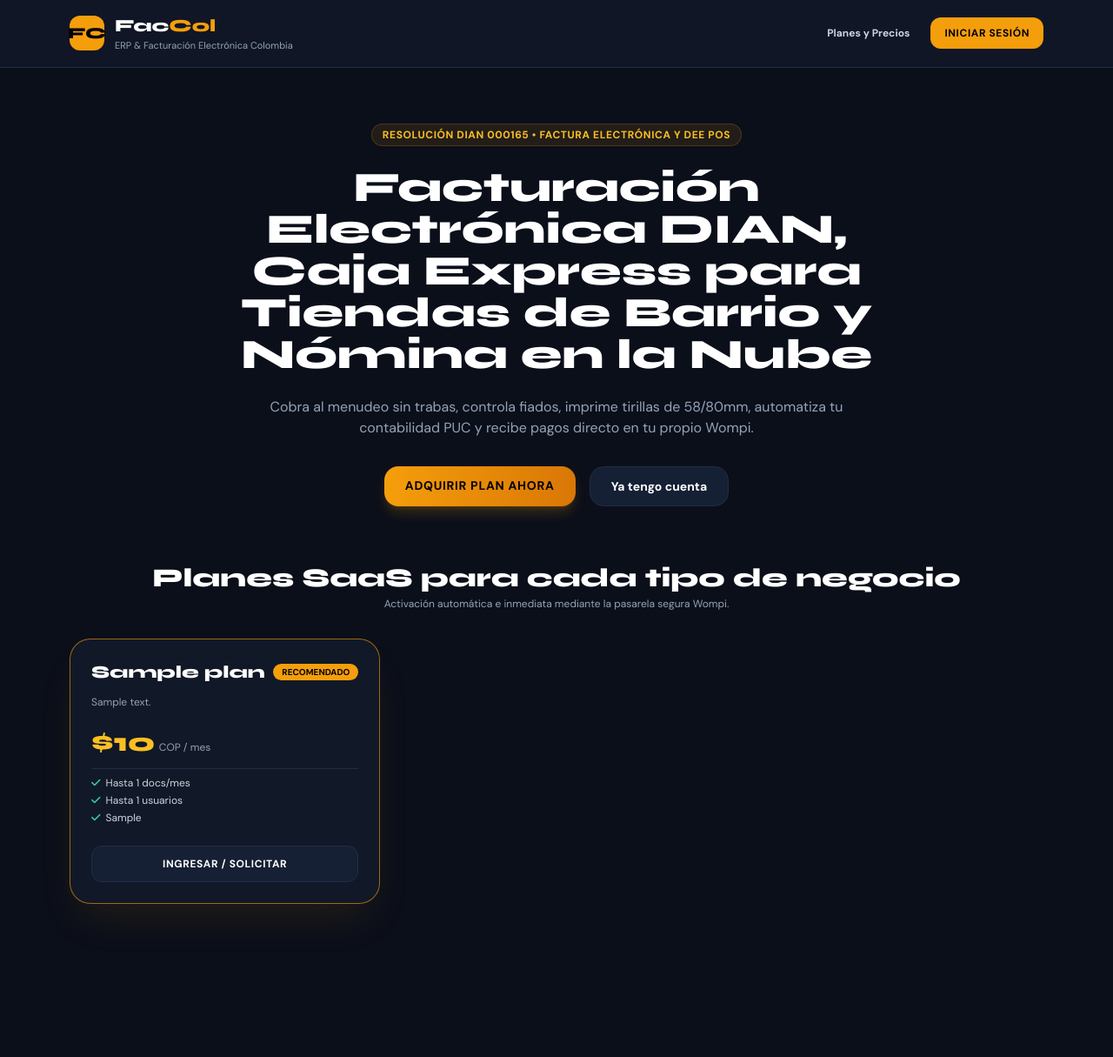
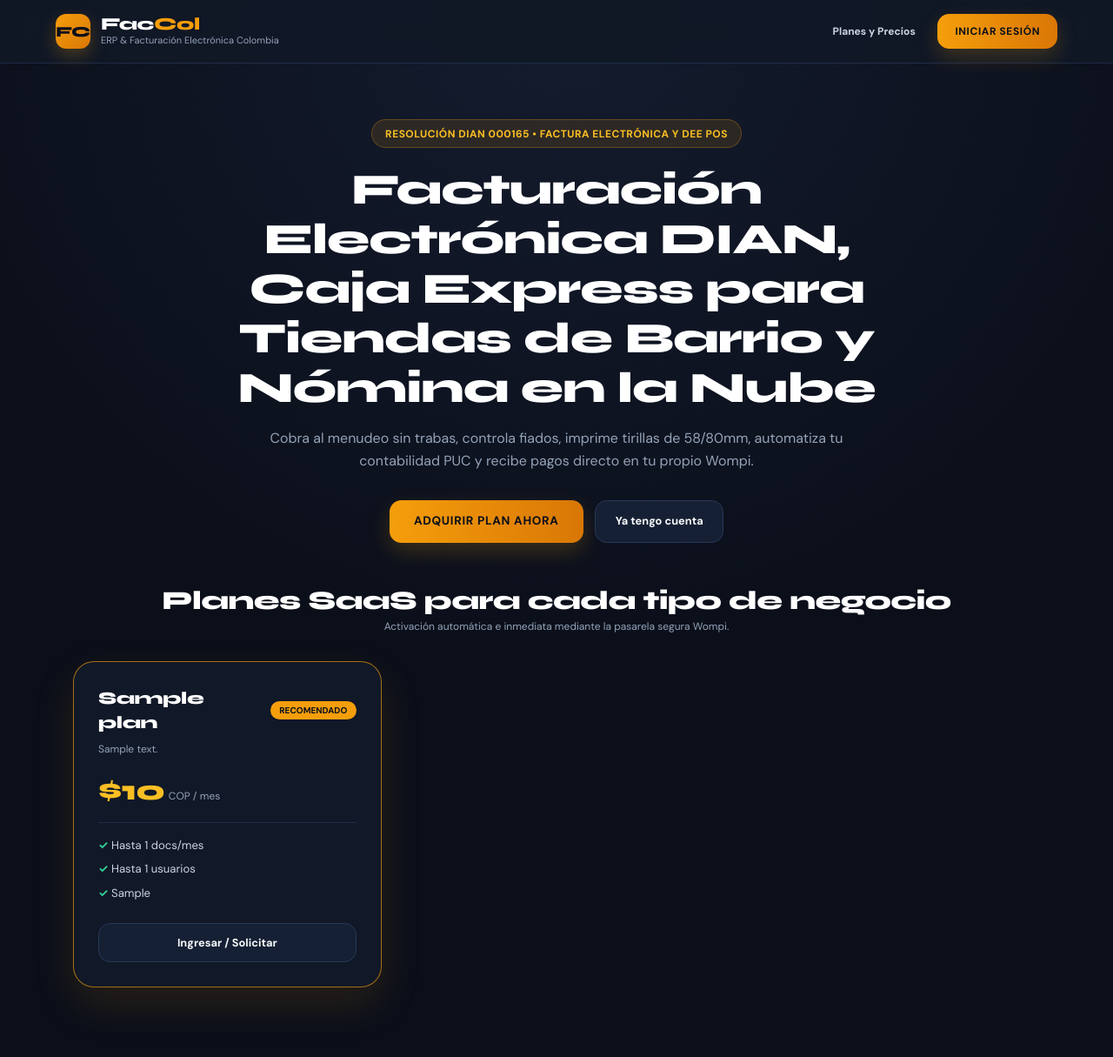
Before and after one commit to osdavene/FacCol, a Django app: page / in a window 1280 px wide. Shown: the whole page at 87% size. Before the commit the page ends 1051 px from the top, so only its background shows below. Run offline with Django 5.2, Linux system fonts and the light colour scheme; tables that the repository leaves empty hold one stand-in row (values such as "Sample post"); parts of the project's set-up code (start-up, migrations or seed data) failed here and were passed over; some libraries are stand-ins or nearby versions.

Commit message:
Corregir carga de estilos locales y CSS resiliente en la pagina principal y retorno Wompi

```diff
--- a/templates/core/landing.html
+++ b/templates/core/landing.html
@@ -9,37 +9,150 @@
     <link rel="preconnect" href="https://fonts.gstatic.com" crossorigin>
     <link href="https://fonts.googleapis.com/css2?family=Syne:wght@600;700;800&family=DM+Sans:wght@400;500;700&display=swap" rel="stylesheet">
     <link href="https://cdnjs.cloudflare.com/ajax/libs/font-awesome/6.5.0/css/all.min.css" rel="stylesheet">
+
+    <!-- Estilos Compilados Locales FacCol (inmune a bloqueadores CDN / Brave Shields) -->
+    <link rel="stylesheet" href="{% static 'css/app.css' %}">
+
+    <!-- Tailwind CDN como refuerzo -->
     <script src="https://cdn.tailwindcss.com"></script>
-    <script defer src="https://unpkg.com/alpinejs@3.x.x/dist/cdn.min.js"></script>
+    <script>
+        if (window.tailwind) {
+            tailwind.config = {
+                darkMode: 'class',
+                theme: {
+                    extend: {
+                        colors: { amber: { 400: '#fbbf24', 500: '#f59e0b', 600: '#d97706' } },
+                        fontFamily: { sans: ['DM Sans', 'sans-serif'], display: ['Syne', 'sans-serif'] }
+                    }
+                }
+            }
+        }
+    </script>
+
+    <!-- Estilos Críticos Resilientes (garantizan diseño completo aun con bloqueadores estrictos) -->
     <style>
-        body { background: #0b0f1a; color: #e2e8f0; font-family: 'DM Sans', system-ui, sans-serif; }
+        *, *::before, *::after { box-sizing: border-box; }
+        body {
+            margin: 0;
+            background: radial-gradient(circle at top center, #141c2e 0%, #0b0f1a 55%);
+            color: #e2e8f0;
+            font-family: 'DM Sans', system-ui, -apple-system, sans-serif;
+            min-height: 100vh;
+        }
         .font-display { font-family: 'Syne', system-ui, sans-serif; }
+        a { text-decoration: none; color: inherit; }
+        .fc-header {
+            position: sticky;
+            top: 0;
+            z-index: 40;
+            background: rgba(17, 24, 39, 0.92);
+            backdrop-filter: blur(12px);
+            border-bottom: 1px solid #1e2d47;
+        }
+        .fc-container { max-width: 72rem; margin: 0 auto; padding: 0 1.25rem; }
+        .fc-header-inner { display: flex; align-items: center; justify-content: space-between; padding: 1rem 0; gap: 1rem; }
+        .fc-brand { display: flex; align-items: center; gap: 0.75rem; }
+        .fc-logo {
+            width: 2.5rem; height: 2.5rem; border-radius: 0.75rem;
+            background: linear-gradient(135deg, #f59e0b, #d97706);
+            color: #0b0f1a; font-weight: 900; font-size: 1.05rem;
+            display: flex; align-items: center; justify-content: center;
+            box-shadow: 0 8px 20px rgba(245, 158, 11, 0.25);
+        }
+        .fc-nav { display: flex; align-items: center; gap: 0.85rem; }
+        .fc-btn-amber {
+            display: inline-flex; align-items: center; justify-content: center; gap: 0.5rem;
+            background: linear-gradient(90deg, #f59e0b, #d97706);
+            color: #0b0f1a !important; font-weight: 800; font-size: 0.75rem;
+            text-transform: uppercase; letter-spacing: 0.05em;
+            padding: 0.7rem 1.25rem; border-radius: 0.85rem; border: none; cursor: pointer;
+            box-shadow: 0 10px 25px rgba(245, 158, 11, 0.2);
+            transition: transform 0.15s ease, filter 0.15s ease;
+        }
+        .fc-btn-amber:hover { filter: brightness(1.08); transform: translateY(-1px); }
+        .fc-btn-purple {
+            display: inline-flex; align-items: center; justify-content: center; gap: 0.5rem; width: 100%;
+            background: linear-gradient(90deg, #9333ea, #7e22ce);
+            color: #ffffff !important; font-weight: 800; font-size: 0.75rem;
+            text-transform: uppercase; letter-spacing: 0.05em;
+            padding: 0.85rem 1.25rem; border-radius: 0.85rem; border: none; cursor: pointer;
+            box-shadow: 0 10px 25px rgba(147, 51, 234, 0.25);
+            transition: filter 0.15s ease;
+        }
+        .fc-btn-purple:hover { filter: brightness(1.1); }
+        .fc-btn-dark {
+            display: inline-flex; align-items: center; justify-content: center; gap: 0.5rem;
+            background: #162034; color: #f8fafc !important; font-weight: 700; font-size: 0.8rem;
+            padding: 0.75rem 1.4rem; border-radius: 0.85rem; border: 1px solid #263859;
+            transition: border-color 0.15s ease, background 0.15s ease;
+        }
+        .fc-btn-dark:hover { border-color: #f59e0b; background: #1c2942; }
+        .fc-hero { padding: 4rem 0 3rem; text-align: center; }
+        .fc-pill {
+            display: inline-flex; align-items: center; gap: 0.5rem;
+            padding: 0.4rem 0.95rem; border-radius: 9999px;
+            background: rgba(245, 158, 11, 0.12); border: 1px solid rgba(245, 158, 11, 0.28);
+            color: #fbbf24; font-size: 0.75rem; font-weight: 700; text-transform: uppercase; letter-spacing: 0.04em;
+        }
+        .fc-hero-title {
+            font-size: clamp(2rem, 4vw, 3.1rem); font-weight: 900; color: #ffffff;
+            line-height: 1.15; max-width: 52rem; margin: 1.25rem auto 1rem;
+        }
+        .fc-hero-sub { color: #94a3b8; font-size: 1rem; max-width: 42rem; margin: 0 auto 2rem; line-height: 1.6; }
+        .fc-plans-grid {
+            display: grid; grid-template-columns: repeat(1, minmax(0, 1fr)); gap: 1.5rem;
+        }
+        @media (min-width: 768px) {
+            .fc-plans-grid { grid-template-columns: repeat(3, minmax(0, 1fr)); }
+        }
+        .fc-card {
+            background: #111827; border: 1px solid #1e2d47; border-radius: 1.5rem;
+            padding: 1.75rem; display: flex; flex-direction: column; justify-content: space-between; gap: 1.5rem;
+            box-shadow: 0 20px 45px rgba(0, 0, 0, 0.35);
+        }
+        .fc-card-featured { border-color: rgba(245, 158, 11, 0.65); box-shadow: 0 20px 50px rgba(245, 158, 11, 0.12); }
+        .fc-price { font-size: 2rem; font-weight: 900; color: #fbbf24; }
+        .fc-features { border-top: 1px solid #1e2d47; padding-top: 1rem; margin-top: 0.75rem; display: flex; flex-direction: column; gap: 0.5rem; font-size: 0.82rem; color: #cbd5e1; }
+        .fc-modal-backdrop {
+            display: none; position: fixed; inset: 0; z-index: 60;
+            background: rgba(5, 8, 15, 0.8); backdrop-filter: blur(6px);
+            align-items: center; justify-content: center; padding: 1rem;
+        }
+        .fc-modal-backdrop.is-open { display: flex; }
+        .fc-modal-box {
+            background: #111827; border: 1px solid #263859; border-radius: 1.5rem;
+            padding: 1.75rem; width: 100%; max-width: 28rem; box-shadow: 0 25px 60px rgba(0,0,0,0.6);
+        }
+        .fc-input {
+            width: 100%; background: #162034; border: 1px solid #263859; border-radius: 0.75rem;
+            padding: 0.65rem 0.85rem; color: #ffffff; font-size: 0.85rem; margin-top: 0.35rem;
+        }
+        .fc-input:focus { outline: none; border-color: #f59e0b; }
     </style>
 </head>
-<body class="bg-[#0b0f1a] text-slate-200 min-h-screen" x-data="{ modalPlan: false, planSelId: '', planSelNombre: '', planSelPrecio: '' }">
+<body>
 
     <!-- Header -->
-    <header class="border-b border-[#1e2d47] bg-[#111827]/90 backdrop-blur sticky top-0 z-40">
-        <div class="max-w-6xl mx-auto px-4 py-4 flex items-center justify-between">
-            <div class="flex items-center gap-3">
-                <div class="w-10 h-10 bg-amber-500 rounded-xl flex items-center justify-center font-display font-black text-black text-lg">FC</div>
+    <header class="fc-header">
+        <div class="fc-container fc-header-inner">
+            <div class="fc-brand">
+                <div class="fc-logo font-display">FC</div>
                 <div>
-                    <div class="font-display font-black text-xl text-white">Fac<span class="text-amber-500">Col</span></div>
-                    <div class="text-[11px] text-slate-400">ERP & Facturación Electrónica Colombia</div>
+                    <div class="font-display font-black text-xl text-white leading-none">
+                        Fac<span style="color:#f59e0b;">Col</span>
+                    </div>
+                    <div class="text-[11px] text-slate-400">ERP &amp; Facturación Electrónica Colombia</div>
                 </div>
             </div>
-            <div class="flex items-center gap-3">
-                <a href="#planes" class="text-xs font-bold text-slate-300 hover:text-amber-400 px-3 py-2 transition">Planes y Precios</a>
-                <a href="{% url 'usuarios:login' %}"
-                   class="px-4 py-2.5 rounded-xl bg-amber-500 hover:bg-amber-400 text-black font-extrabold text-xs uppercase tracking-wider transition">
-                    Iniciar Sesión
-                </a>
+            <div class="fc-nav">
+                <a href="#planes" class="text-xs font-bold text-slate-300 hover:text-amber-400 px-3 py-2">Planes y Precios</a>
+                <a href="{% url 'usuarios:login' %}" class="fc-btn-amber">Iniciar Sesión</a>
             </div>
         </div>
     </header>
 
     {% if messages %}
-    <div class="max-w-4xl mx-auto px-4 pt-6 space-y-2">
+    <div class="fc-container pt-6 space-y-2">
         {% for message in messages %}
         <div class="p-3.5 rounded-2xl text-xs font-semibold border bg-[#162034] border-amber-500/30 text-amber-300">
             {{ message }}
@@ -49,110 +162,122 @@
     {% endif %}
 
     <!-- Hero -->
-    <section class="max-w-6xl mx-auto px-4 py-16 text-center space-y-6">
-        <span class="inline-flex items-center gap-2 px-3 py-1 rounded-full bg-amber-500/10 border border-amber-500/20 text-amber-400 text-xs font-bold uppercase tracking-wider">
+    <section class="fc-container fc-hero">
+        <span class="fc-pill">
             Resolución DIAN 000165 • Factura Electrónica y DEE POS
         </span>
-        <h1 class="font-display font-black text-4xl sm:text-5xl text-white max-w-3xl mx-auto leading-tight">
+        <h1 class="font-display fc-hero-title">
             Facturación Electrónica DIAN, Caja Express para Tiendas de Barrio y Nómina en la Nube
         </h1>
-        <p class="text-slate-400 text-sm sm:text-base max-w-2xl mx-auto">
+        <p class="fc-hero-sub">
             Cobra al menudeo sin trabas, controla fiados, imprime tirillas de 58/80mm, automatiza tu contabilidad PUC y recibe pagos directo en tu propio Wompi.
         </p>
-        <div class="flex flex-wrap justify-center gap-4 pt-2">
-            <a href="#planes" class="px-6 py-3 rounded-2xl bg-gradient-to-r from-amber-500 to-amber-600 text-black font-black text-sm uppercase tracking-wider shadow-lg shadow-amber-500/20">
+        <div style="display:flex; flex-wrap:wrap; justify-content:center; gap:0.85rem;">
+            <a href="#planes" class="fc-btn-amber" style="padding:0.9rem 1.75rem; font-size:0.85rem;">
                 Adquirir Plan Ahora
             </a>
-            <a href="{% url 'usuarios:login' %}" class="px-6 py-3 rounded-2xl bg-[#162034] border border-[#1e2d47] hover:border-amber-500/40 text-white font-bold text-sm">
+            <a href="{% url 'usuarios:login' %}" class="fc-btn-dark">
                 Ya tengo cuenta
             </a>
         </div>
     </section>
 
     <!-- Catálogo de Planes -->
-    <section id="planes" class="max-w-6xl mx-auto px-4 pb-20 space-y-8">
+    <section id="planes" class="fc-container pb-20 space-y-8">
         <div class="text-center">
             <h2 class="font-display font-extrabold text-3xl text-white">Planes SaaS para cada tipo de negocio</h2>
             <p class="text-xs text-slate-400 mt-1">Activación automática e inmediata mediante la pasarela segura Wompi.</p>
         </div>
 
-        <div class="grid grid-cols-1 md:grid-cols-3 gap-6">
+        <div class="fc-plans-grid">
             {% for p in planes %}
-            <div class="bg-[#111827] border {% if p.destacado %}border-amber-500/60 shadow-2xl shadow-amber-500/10{% else %}border-[#1e2d47]{% endif %} rounded-3xl p-6 flex flex-col justify-between space-y-6">
-                <div class="space-y-3">
-                    <div class="flex items-center justify-between">
-                        <h3 class="font-display font-extrabold text-xl text-white">{{ p.nombre }}</h3>
+            <div class="fc-card {% if p.destacado %}fc-card-featured{% endif %}">
+                <div>
+                    <div style="display:flex; align-items:center; justify-content:space-between; gap:0.5rem;">
+                        <h3 class="font-display font-extrabold text-xl text-white" style="margin:0;">{{ p.nombre }}</h3>
                         {% if p.destacado %}
-                        <span class="px-2.5 py-0.5 rounded-full text-[10px] font-black uppercase bg-amber-500 text-black">Recomendado</span>
+                        <span style="padding:0.2rem 0.65rem; border-radius:9999px; font-size:10px; font-weight:900; text-transform:uppercase; background:#f59e0b; color:#0b0f1a;">Recomendado</span>
                         {% endif %}
                     </div>
-                    <p class="text-xs text-slate-400">{{ p.descripcion }}</p>
-                    <div class="pt-2">
-                        <span class="font-display font-black text-3xl text-amber-400">${{ p.precio_mensual|floatformat:0|intcomma }}</span>
+                    <p class="text-xs text-slate-400 mt-2">{{ p.descripcion }}</p>
+                    <div class="pt-4">
+                        <span class="font-display fc-price">${{ p.precio_mensual|floatformat:0|intcomma }}</span>
                         <span class="text-xs text-slate-400">COP / mes</span>
                     </div>
-                    <div class="text-xs text-slate-300 space-y-1 pt-2 border-t border-[#1e2d47]">
-                        <div><i class="fas fa-check text-emerald-400 mr-1.5"></i>{% if p.limite_facturas_mes == 0 %}Documentos ilimitados{% else %}Hasta {{ p.limite_facturas_mes }} docs/mes{% endif %}</div>
-                        <div><i class="fas fa-check text-emerald-400 mr-1.5"></i>{% if p.limite_usuarios == 0 %}Usuarios ilimitados{% else %}Hasta {{ p.limite_usuarios }} usuarios{% endif %}</div>
+                    <div class="fc-features">
+                        <div><span style="color:#34d399; font-weight:bold;">✓</span> {% if p.limite_facturas_mes == 0 %}Documentos ilimitados{% else %}Hasta {{ p.limite_facturas_mes }} docs/mes{% endif %}</div>
+                        <div><span style="color:#34d399; font-weight:bold;">✓</span> {% if p.limite_usuarios == 0 %}Usuarios ilimitados{% else %}Hasta {{ p.limite_usuarios }} usuarios{% endif %}</div>
                         {% for item in p.lista_caracteristicas %}
-                        <div><i class="fas fa-check text-emerald-400 mr-1.5"></i>{{ item }}</div>
+                        <div><span style="color:#34d399; font-weight:bold;">✓</span> {{ item }}</div>
                         {% endfor %}
                     </div>
                 </div>
 
                 {% if p.precio_mensual > 0 and wompi_platform.enabled %}
                 <button type="button"
-                        @click="planSelId='{{ p.id }}'; planSelNombre='{{ p.nombre|escapejs }}'; planSelPrecio='{{ p.precio_mensual|floatformat:0|intcomma }}'; modalPlan=true"
-                        class="w-full py-3 rounded-xl bg-purple-600 hover:bg-purple-500 text-white font-black text-xs uppercase tracking-wider transition flex items-center justify-center gap-2">
+                        onclick="abrirModalWompi('{{ p.id }}', '{{ p.nombre|escapejs }}', '{{ p.precio_mensual|floatformat:0|intcomma }}')"
+                        class="fc-btn-purple">
                     <i class="fas fa-credit-card"></i> Comprar con Wompi
                 </button>
                 {% else %}
-                <a href="{% url 'usuarios:login' %}"
-                   class="w-full py-3 rounded-xl bg-[#162034] hover:bg-[#1f2c47] border border-[#1e2d47] text-center text-white font-bold text-xs uppercase tracking-wider">
+                <a href="{% url 'usuarios:login' %}" class="fc-btn-dark" style="width:100%;">
                     Ingresar / Solicitar
                 </a>
                 {% endif %}
             </div>
             {% empty %}
-            <div class="col-span-3 text-center text-slate-500 py-10">No hay planes publicados aún.</div>
+            <div style="grid-column:1 / -1; text-align:center; color:#64748b; padding:2.5rem 0;">No hay planes publicados aún.</div>
             {% endfor %}
         </div>
     </section>
 
     <!-- Modal Checkout Wompi Plataforma -->
-    <div x-show="modalPlan" x-cloak class="fixed inset-0 bg-black/75 backdrop-blur-sm z-50 flex items-center justify-center p-4">
-        <div @click.away="modalPlan = false" class="bg-[#111827] border border-[#1e2d47] rounded-3xl p-6 max-w-md w-full space-y-5 shadow-2xl">
-            <div class="flex items-center justify-between">
+    <div id="modalWompi" class="fc-modal-backdrop" onclick="if(event.target===this) cerrarModalWompi()">
+        <div class="fc-modal-box">
+            <div style="display:flex; align-items:center; justify-content:space-between; margin-bottom:1rem;">
                 <div>
-                    <h3 class="font-display font-extrabold text-lg text-white">Suscripción: <span class="text-amber-400" x-text="planSelNombre"></span></h3>
-                    <p class="text-xs text-slate-400">Valor mensual: <b class="text-white">$<span x-text="planSelPrecio"></span> COP</b></p>
+                    <h3 class="font-display font-extrabold text-lg text-white" style="margin:0;">
+                        Suscripción: <span id="planNombreLbl" style="color:#fbbf24;"></span>
+                    </h3>
+                    <p class="text-xs text-slate-400" style="margin:0.25rem 0 0;">
+                        Valor mensual: <b class="text-white">$<span id="planPrecioLbl"></span> COP</b>
+                    </p>
                 </div>
-                <button type="button" @click="modalPlan = false" class="text-slate-400 hover:text-white"><i class="fas fa-times"></i></button>
+                <button type="button" onclick="cerrarModalWompi()" style="background:none; border:none; color:#94a3b8; font-size:1.1rem; cursor:pointer;">✕</button>
             </div>
 
-            <form method="POST" action="{% url 'core:suscripcion_wompi_iniciar' %}" class="space-y-4 text-xs">
+            <form method="POST" action="{% url 'core:suscripcion_wompi_iniciar' %}" style="display:flex; flex-direction:column; gap:0.9rem; font-size:0.78rem;">
                 {% csrf_token %}
-                <input type="hidden" name="plan_id" :value="planSelId">
+                <input type="hidden" name="plan_id" id="planIdInput">
                 <div>
-                    <label class="block font-semibold text-slate-300 mb-1">Nombre del Negocio o Razón Social *</label>
-                    <input type="text" name="razon_social" required placeholder="Ej: Tienda La Esquina SAS"
-                           class="w-full bg-[#162034] border border-[#1e2d47] rounded-xl px-3 py-2 text-white">
+                    <label class="font-semibold text-slate-300">Nombre del Negocio o Razón Social *</label>
+                    <input type="text" name="razon_social" required placeholder="Ej: Tienda La Esquina SAS" class="fc-input">
                 </div>
                 <div>
-                    <label class="block font-semibold text-slate-300 mb-1">NIT o Cédula *</label>
-                    <input type="text" name="nit" required placeholder="Ej: 900123456"
-                           class="w-full bg-[#162034] border border-[#1e2d47] rounded-xl px-3 py-2 text-white">
+                    <label class="font-semibold text-slate-300">NIT o Cédula *</label>
+                    <input type="text" name="nit" required placeholder="Ej: 900123456" class="fc-input">
                 </div>
                 <div>
-                    <label class="block font-semibold text-slate-300 mb-1">Correo Administrador (para enviar acceso) *</label>
-                    <input type="email" name="email" required placeholder="admin@tunegocio.co"
-                           class="w-full bg-[#162034] border border-[#1e2d47] rounded-xl px-3 py-2 text-white">
+                    <label class="font-semibold text-slate-300">Correo Administrador (para enviar acceso) *</label>
+                    <input type="email" name="email" required placeholder="admin@tunegocio.co" class="fc-input">
                 </div>
-                <button type="submit" class="w-full py-3 rounded-xl bg-purple-600 hover:bg-purple-500 text-white font-black uppercase tracking-wider transition">
+                <button type="submit" class="fc-btn-purple" style="margin-top:0.4rem;">
                     Continuar a Pago Seguro Wompi
                 </button>
             </form>
         </div>
     </div>
+
+    <script>
+        function abrirModalWompi(id, nombre, precio) {
+            document.getElementById('planIdInput').value = id;
+            document.getElementById('planNombreLbl').textContent = nombre;
+            document.getElementById('planPrecioLbl').textContent = precio;
+            document.getElementById('modalWompi').classList.add('is-open');
+        }
+        function cerrarModalWompi() {
+            document.getElementById('modalWompi').classList.remove('is-open');
+        }
+    </script>
 </body>
 </html>
```
Also changed, not shown: templates/core/suscripcion_retorno.html (+27 -2 lines).
